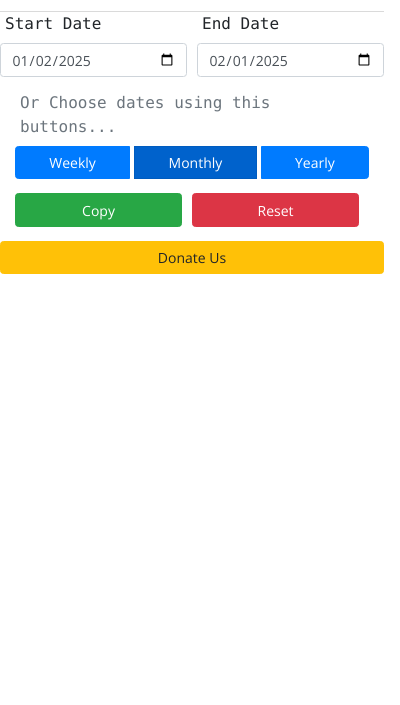
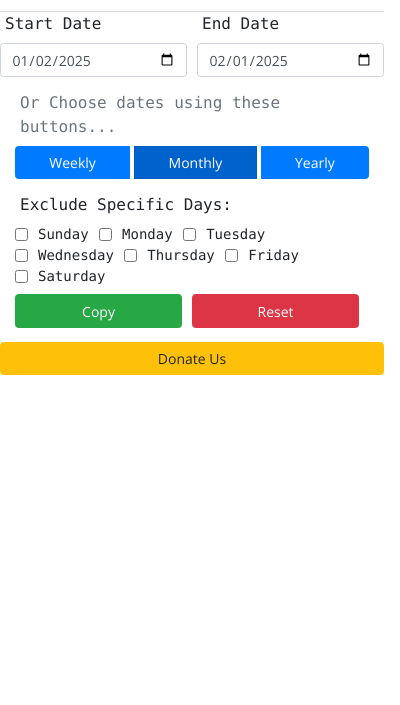
Before and after one commit to prateek1998/notion-date-autofiller, a browser extension: page popup.html in a window 400 px wide. Shown: the part 139-844 px from the top of the page. Drawn offline with nearby package versions, Linux system fonts and the light colour scheme.

Commit message:
updating excluding date

```diff
--- a/popup.html
+++ b/popup.html
@@ -10,18 +10,34 @@
   <link rel="stylesheet" href="https://stackpath.bootstrapcdn.com/bootstrap/4.3.1/css/bootstrap.min.css"
     integrity="sha384-ggOyR0iXCbMQv3Xipma34MD+dH/1fQ784/j6cY/iJTQUOhcWr7x9JvoRxT2MZw1T" crossorigin="anonymous">
   <link rel="stylesheet" href="./popup.css" />
+  <style>
+    /* Custom CSS for checkbox alignment */
+    .form-check-inline .form-check-input {
+      margin-top: 0;
+      margin-right: 5px;
+    }
+
+    .form-check-inline .form-check-label {
+      margin-bottom: 0;
+      font-size: 14px; /* Adjust size if needed */
+    }
+
+    .btn-group .btn {
+      font-size: 14px;
+    }
+  </style>
 </head>
 
 <body>
   <div class="modal-header">
     <h1 class="logo">
-      <img class="logo-icon" src="images/notion.jpg" />Notion Date AutoFiller
-      <span class="version">(1.0.0)</span>
+      <img class="logo-icon" src="images/notion.jpg" alt="Notion Logo" /> Notion Date AutoFiller
+      <span class="version">(1.0.1)</span>
     </h1>
   </div>
   <div class="alert alert-success" id="success-alert">
     <button type="button" class="close" data-dismiss="alert">x</button>
-    <strong>Success! </strong> Date Successfully Copied.
+    <strong>Success!</strong> Date Successfully Copied.
   </div>
   <div class="alert alert-success collapse" id="successcopy" role="alert">
     A simple success alert—check it out!
@@ -31,43 +47,80 @@
   </div>
   <div class="modal-icons">
     <form>
+      <!-- Start Date and End Date -->
       <div class="form-row">
         <div class="col form-group col-md-6">
           <label for="startDate">Start Date</label>
           <input type="date" class="form-control" id="startDate">
         </div>
-        <div class="col form-group  col-md-6">
+        <div class="col form-group col-md-6">
           <label for="endDate">End Date</label>
           <input type="date" class="form-control" id="endDate">
         </div>
       </div>
       <div class="form-group d-flex flex-column col-md-6">
-        <label class="text-muted">Or Choose dates using this buttons...</label>
+        <label class="text-muted">Or Choose dates using these buttons...</label>
         <div class="btn-group" id="datesBtnGroup" aria-label="Basic example">
           <button type="button" class="btn btn-primary" value="week">Weekly</button>
           <button type="button" class="btn btn-primary active " value="month">Monthly</button>
           <button type="button" class="btn btn-primary" value="year">Yearly</button>
         </div>
       </div>
-      <div class="form-row col-md-6">
+      <!-- Exclude Days Section -->
+      <div class="exclude-days col-md-12">
+        <label>Exclude Specific Days:</label>
+        <div class="d-flex flex-wrap">
+          <div class="form-check form-check-inline">
+            <input class="form-check-input exclude-day" type="checkbox" id="excludeSunday" value="0">
+            <label class="form-check-label" for="excludeSunday">Sunday</label>
+          </div>
+          <div class="form-check form-check-inline">
+            <input class="form-check-input exclude-day" type="checkbox" id="excludeMonday" value="1">
+            <label class="form-check-label" for="excludeMonday">Monday</label>
+          </div>
+          <div class="form-check form-check-inline">
+            <input class="form-check-input exclude-day" type="checkbox" id="excludeTuesday" value="2">
+            <label class="form-check-label" for="excludeTuesday">Tuesday</label>
+          </div>
+          <div class="form-check form-check-inline">
+            <input class="form-check-input exclude-day" type="checkbox" id="excludeWednesday" value="3">
+            <label class="form-check-label" for="excludeWednesday">Wednesday</label>
+          </div>
+          <div class="form-check form-check-inline">
+            <input class="form-check-input exclude-day" type="checkbox" id="excludeThursday" value="4">
+            <label class="form-check-label" for="excludeThursday">Thursday</label>
+          </div>
+          <div class="form-check form-check-inline">
+            <input class="form-check-input exclude-day" type="checkbox" id="excludeFriday" value="5">
+            <label class="form-check-label" for="excludeFriday">Friday</label>
+          </div>
+          <div class="form-check form-check-inline">
+            <input class="form-check-input exclude-day" type="checkbox" id="excludeSaturday" value="6">
+            <label class="form-check-label" for="excludeSaturday">Saturday</label>
+          </div>
+        </div>
+      </div>
+      <!-- Submit and Reset Buttons -->
+      <div class="form-row mt-2 col-md-6">
         <div class="col form-group col-md-6">
-          <button id="btnSubmit" type="button" class="btn btn-block btn-success ">Copy</button>
+          <button id="btnSubmit" type="button" class="btn btn-block btn-success">Copy</button>
         </div>
-        <div class="col form-group  col-md-6">
+        <div class="col form-group col-md-6">
           <button id="btnReset" type="button" class="btn btn-block btn-danger">Reset</button>
         </div>
       </div>
+      <!-- Donate Button -->
       <div class="mb-3">
         <a target="_blank" href="https://www.buymeacoffee.com/pratiiksaini">
-        <button id="btnSubmit" type="button" class="btn btn-block btn-warning ">Donate Us</button>
-      </a>
+          <button type="button" class="btn btn-block btn-warning">Donate Us</button>
+        </a>
       </div>
+    </form>
   </div>
   <script src="./scripts/jquery.min.js"></script>
   <script src="./scripts/popper.min.js"></script>
   <script src="./scripts/bootstrap.min.js"></script>
   <script src="./scripts/popup.js"></script>
-
 </body>
 
 </html>
--- a/scripts/popup.js
+++ b/scripts/popup.js
@@ -18,13 +18,23 @@ function changeToYear() {
   startDate.value = new Date(currentDate.getFullYear(), 0, 2).toISOString().substring(0, 10);
   endDate.value = new Date(currentDate.getFullYear(), 12, 1).toISOString().substring(0, 10);
 }
+
 //method to get dates array
 function getDaysArray(start, end) {
-  for (var arr = [], dt = new Date(start); dt <= end; dt.setDate(dt.getDate() + 1)) {
-    arr.push(new Date(dt));
+  let excludedDays = Array.from(
+    document.querySelectorAll(".exclude-day:checked")
+  ).map((checkbox) => parseInt(checkbox.value)); // Get excluded days from checkboxes
+
+  let arr = [];
+  for (let dt = new Date(start); dt <= end; dt.setDate(dt.getDate() + 1)) {
+    if (!excludedDays.includes(dt.getDay())) {
+      // Exclude the specified days
+      arr.push(new Date(dt));
+    }
   }
   return arr;
 }
+
 //method to format the date string
 function formatDate(date) {
   date = new Date(date);
@@ -33,6 +43,7 @@ function formatDate(date) {
   var year = String(date.getFullYear());
   return month + "/" + day + "/" + year;
 }
+
 //function to copy the element
 function copyElData(elToBeCopied) {
   let range, sel;
@@ -54,6 +65,7 @@ function copyElData(elToBeCopied) {
   sel.removeAllRanges();
   console.log("Element Copied! Paste it in a file");
 };
+
 $(document).ready(function () {
   $("#success-alert").hide();
   // Get click event, assign button to var, and get values from that var
@@ -76,6 +88,7 @@ $(document).ready(function () {
         break;
     }
   });
+
   //function for copy button
   $("#btnSubmit").click(function () {
     var datesTobeInserted = [];
@@ -105,12 +118,13 @@ $(document).ready(function () {
     elTable.parentNode.removeChild(elTable);
     // elTable.style.display = "none";
   });
+
   //function for reset button
   $("#btnReset").click(function () {
     $('#datesBtnGroup button[value="month"]').click();
+    $(".exclude-day").prop("checked", false); // Uncheck all exclude-day checkboxes
   });
 
-  // I am using this to set default value
-  // It will fire above click event which will do the updates.
-  $('#datesBtnGroup button[value="month"]').click();
+  // Set default value
+  $("#datesBtnGroup button[value='month']").click();
 });
```
Also changed, not shown: 1 other file.
